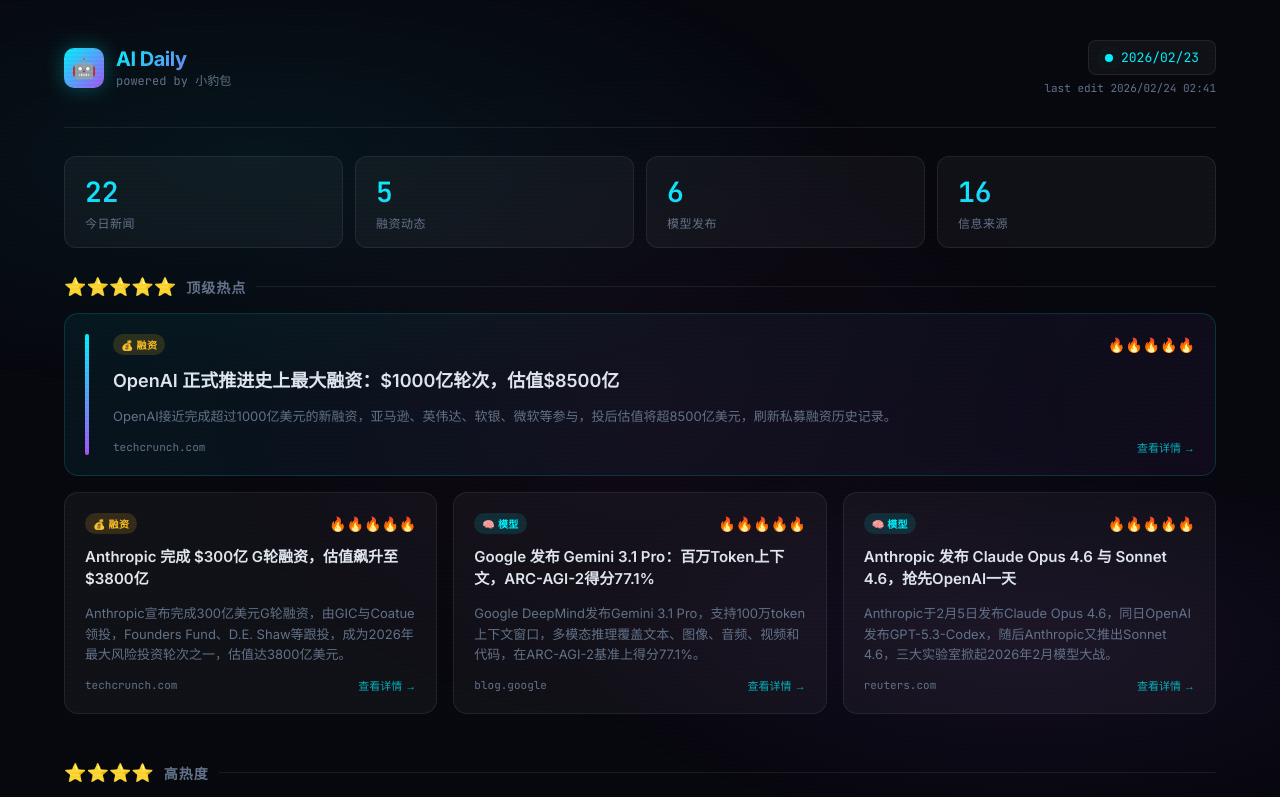
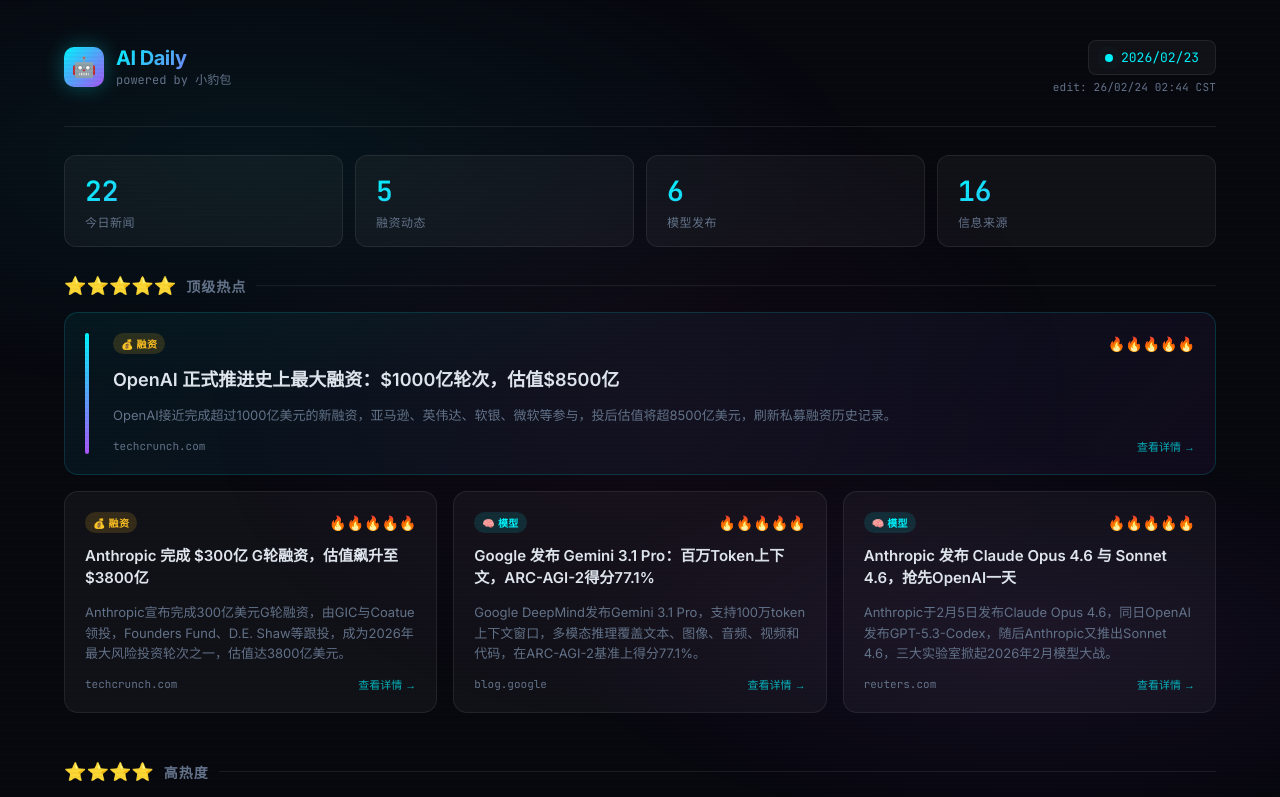
Before and after one commit to Shujie-Xu/ai-daily, a plain HTML site: page docs/2026-02-23.html in a window 1280 px wide. Shown: the top 797 px of the page. Drawn offline with Linux system fonts and the light colour scheme.

Commit message:
📰 AI日报更新 2026-02-23

```diff
--- a/docs/2026-02-23.html
+++ b/docs/2026-02-23.html
@@ -752,12 +752,12 @@
           <div class="logo-sub">powered by 小豹包</div>
         </div>
       </div>
-      <div style="display:flex;flex-direction:column;align-items:flex-end;gap:6px;">
+      <div style="display:flex;flex-direction:column;align-items:flex-end;gap:5px;">
         <div class="date-badge">
           <div class="pulse"></div>
           2026/02/23
         </div>
-        <div style="font-size:11px;color:var(--muted);font-family:'JetBrains Mono',monospace;">last edit 2026/02/24 02:41</div>
+        <div style="font-size:11px;color:var(--muted);font-family:'JetBrains Mono',monospace;letter-spacing:0.2px;">edit: 26/02/24 02:44 CST</div>
       </div>
     </div>
   </header>
```
Also changed, not shown: docs/index.html (+2 -2 lines).
